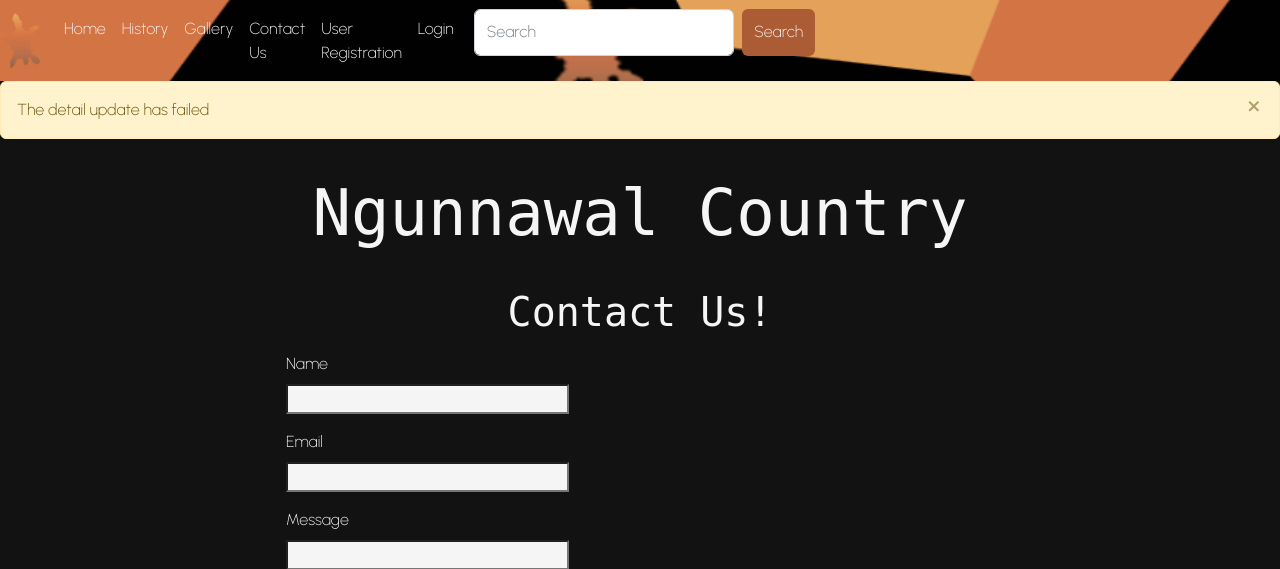
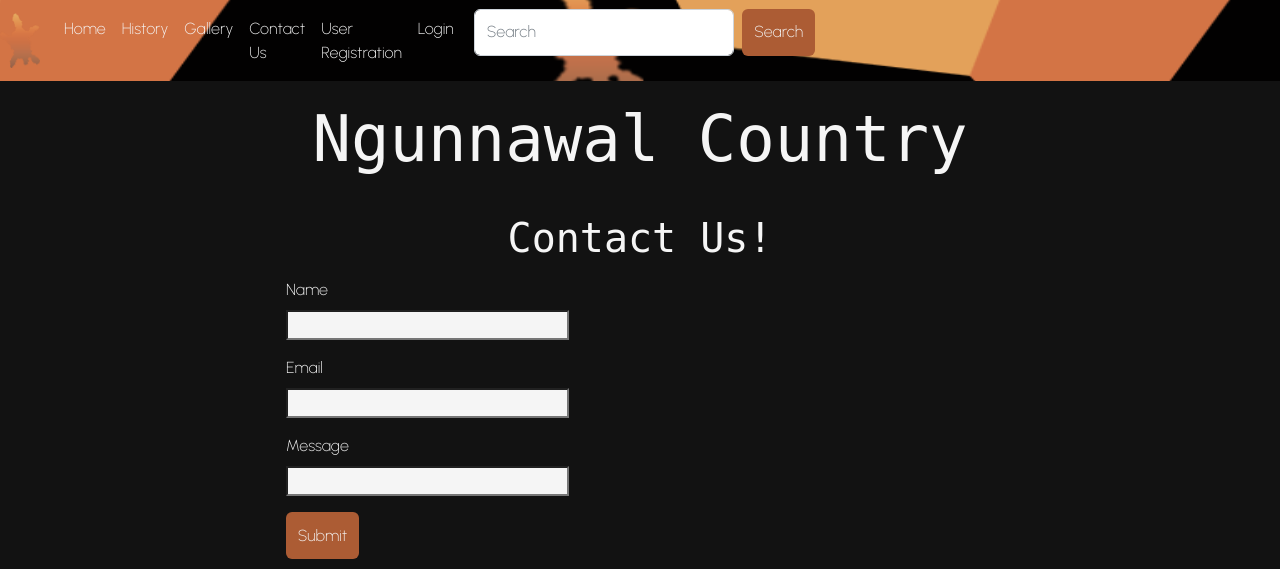
Before and after one commit to 4060269/NgunnawalCountryFlaskAssessment5-6-7, a Flask app: page /contact in a window 1280 px wide. Shown: the top 569 px of the page. Run offline with Flask 2, Linux system fonts and the light colour scheme; some libraries are stand-ins or nearby versions; some web fonts are replaced.

Commit message:
update, reformat multiple files

```diff
--- a/app.py
+++ b/app.py
@@ -5,6 +5,7 @@ from flask_sqlalchemy import SQLAlchemy
 from werkzeug.utils import secure_filename
 import uuid
 import os
+
 # import random
 # These imports provide the functionality of the app
 
@@ -29,6 +30,8 @@ app.config['UPLOAD_FOLDER'] = UPLOAD_FOLDER
 
 from models import Contact, todo, User, Photos
 from forms import ContactForm, RegistrationForm, LoginForm, ResetPasswordForm, UserProfileForm, PhotoUploadForm
+
+
 # Linking all code here to be requested and put onto users displays based on routes
 
 
@@ -54,9 +57,6 @@ def contact():
         # Commits write to db
         flash("Your have successfully sent a message to us!")
         # Inform the user that the message has sent, as it isn't clear otherwise
-    else:
-        flash("The detail update has failed")
-        # Delete else for dev log
     return render_template("contact.html", title="Ngunnawal Country | Contact Us!", form=form, user=current_user)
     # Sends back the same form with a flash message
 
@@ -121,6 +121,7 @@ def register():
     return render_template("registration.html", title="Ngunnawal Country | User Registration", form=form,
                            user=current_user)
     # Once details are entered and submitted, we need to take data, make it local, set properties then commit to db
+
 
 @app.route('/login', methods=['GET', 'POST'])
 def login():
--- a/config.py
+++ b/config.py
@@ -1,7 +1,10 @@
 import os
+
 # Need to interact with clients OS to get time, set paths and use crypto methods
 
 basedir = os.path.abspath(os.path.dirname(__file__))
+
+
 # Required for application and code to run properly
 
 
--- a/forms.py
+++ b/forms.py
@@ -6,6 +6,8 @@ from wtforms.validators import DataRequired, Email, EqualTo, ValidationError
 from wtforms import StringField, SubmitField, IntegerField, PasswordField, FileField
 from flask_wtf.file import FileRequired
 from models import User
+
+
 # Using flask's integrated form class's from, flask_wtf called wtforms,
 # to easily send forms in the one object request of the website
 # Need the user information from models to associate users to forms
--- a/templates/contactmessages.html
+++ b/templates/contactmessages.html
@@ -1,6 +1,7 @@
 {% extends 'template.html' %}
 
 {% block cellContent1 %}
+    <!--suppress Annotator, Annotator -->notator -->notator -->
     <h2 class="section-header">Contact Messages</h2>
 {% endblock %}
 
--- a/templates/gallery.html
+++ b/templates/gallery.html
@@ -5,6 +5,7 @@
 {% endblock %}
 
 {% block cellContent2 %}
+    <!--suppress Annotator -->
     <div class="slideshow-container">
 
         <div class="mySlides">
```
Also changed, not shown: models.py (+8 -0 lines), templates/galleryanonymous.html (+7 -4 lines). Lines whose indentation alone changed are shown as unchanged.
